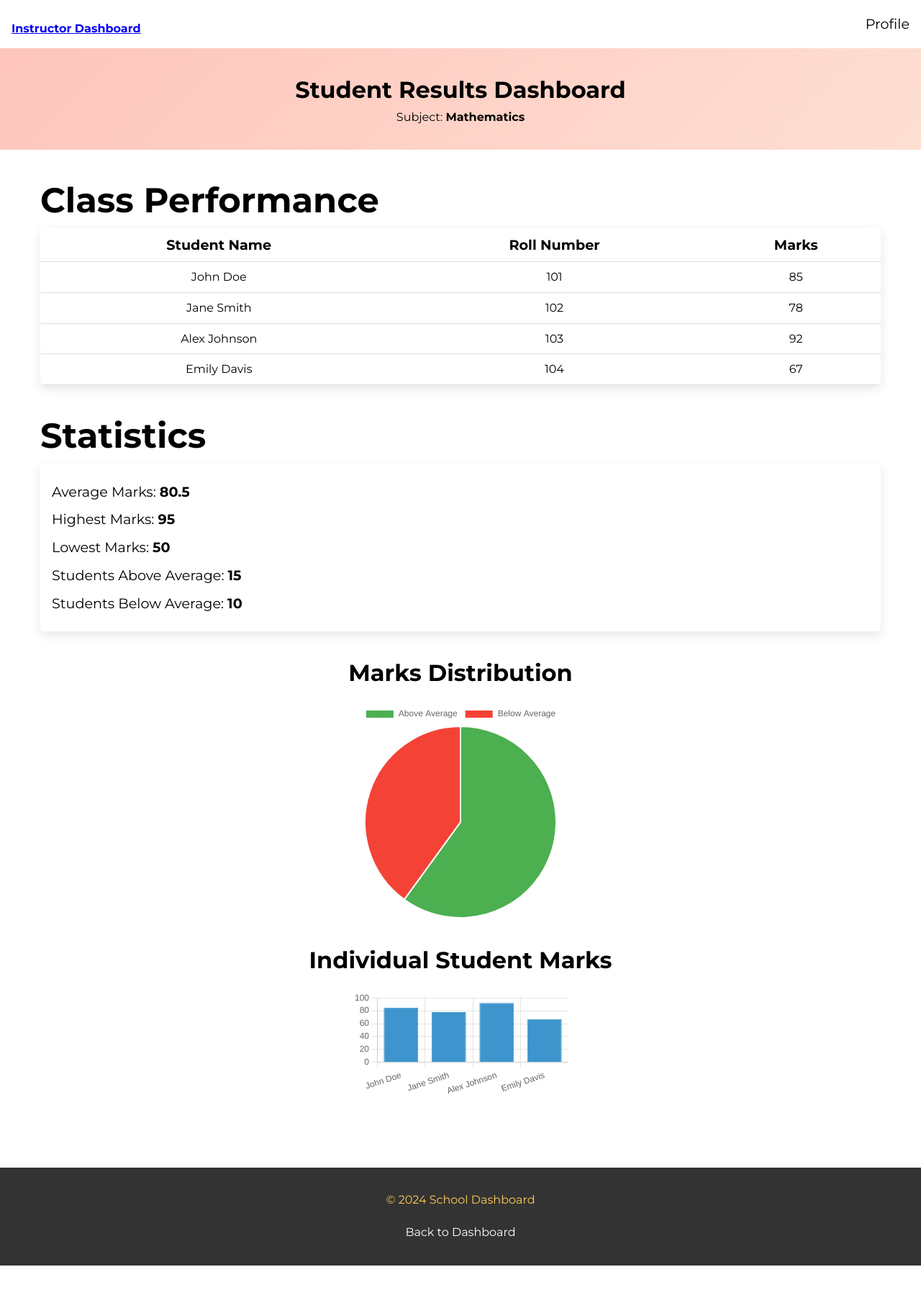
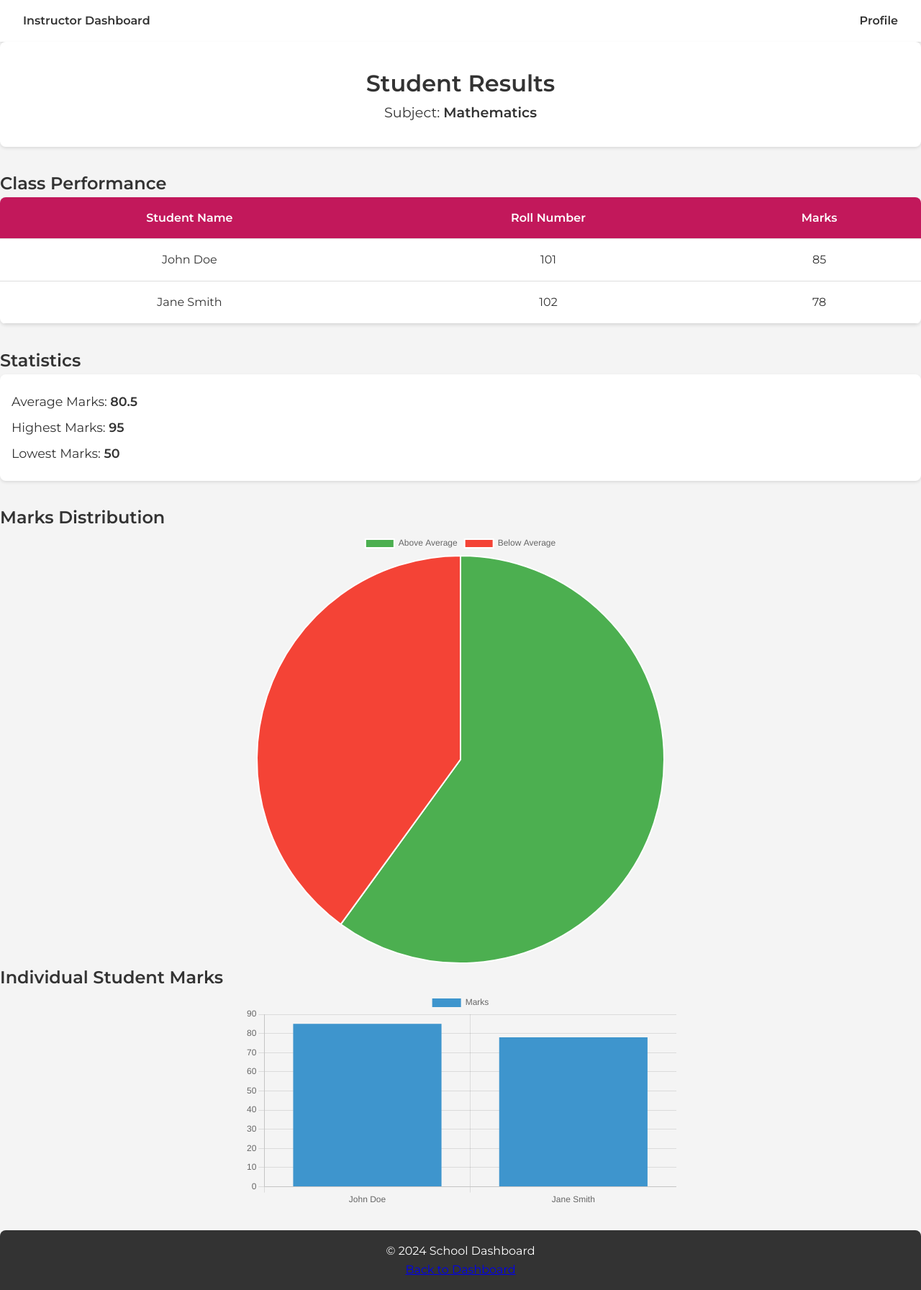
Before and after one commit to nanadotam/kumi_fcln, a PHP site: page /all_results_view.html in a window 1280 px wide. Shown: the whole page at 72% size. Before the commit the page ends 1758 px from the top, so only its background shows below. Run offline with PHP 8.4, Linux system fonts and the light colour scheme.

Commit message:
teacher dashboard

```diff
--- a/all_results_view.html
+++ b/all_results_view.html
@@ -15,21 +15,19 @@
 
 -->
 
-
-
 <!DOCTYPE html>
 <html lang="en">
 <head>
   <meta charset="UTF-8">
   <meta name="viewport" content="width=device-width, initial-scale=1.0">
   <title>Student Results Dashboard</title>
-  <link rel="stylesheet" href="styles/styles.css">
-  <link rel="stylesheet" href="styles/overall_grades_dashboard.css">
+  <link href="https://fonts.googleapis.com/css2?family=Montserrat:wght@400;600&display=swap" rel="stylesheet">
+  <link href="https://cdn.jsdelivr.net/npm/boxicons@2.1.4/css/boxicons.min.css" rel="stylesheet">
+  <link rel="stylesheet" href="styles/all_results_view.css">
   <script src="https://cdn.jsdelivr.net/npm/chart.js"></script>
 </head>
 
 <body>
-
   <!-- Navbar -->
   <nav class="navbar">
     <div class="logo">
@@ -42,7 +40,7 @@
 
   <!-- Dashboard Header -->
   <header class="dashboard-header">
-    <h1>Student Results Dashboard</h1>
+    <h1>Student Results</h1>
     <p>Subject: <strong>Mathematics</strong></p>
   </header>
 
@@ -60,7 +58,6 @@
           </tr>
         </thead>
         <tbody>
-          <!-- Sample Data -->
           <tr>
             <td>John Doe</td>
             <td>101</td>
@@ -71,17 +68,6 @@
             <td>102</td>
             <td>78</td>
           </tr>
-          <tr>
-            <td>Alex Johnson</td>
-            <td>103</td>
-            <td>92</td>
-          </tr>
-          <tr>
-            <td>Emily Davis</td>
-            <td>104</td>
-            <td>67</td>
-          </tr>
-          <!-- Add more rows as needed -->
         </tbody>
       </table>
     </section>
@@ -93,8 +79,6 @@
         <li>Average Marks: <strong>80.5</strong></li>
         <li>Highest Marks: <strong>95</strong></li>
         <li>Lowest Marks: <strong>50</strong></li>
-        <li>Students Above Average: <strong>15</strong></li>
-        <li>Students Below Average: <strong>10</strong></li>
       </ul>
     </section>
 
@@ -102,8 +86,6 @@
     <section class="chart-section">
       <h2>Marks Distribution</h2>
       <canvas id="marksDistributionChart"></canvas>
-
-      <!-- Bar Chart for Individual Student Marks -->
       <h2>Individual Student Marks</h2>
       <canvas id="studentMarksChart"></canvas>
     </section>
@@ -117,58 +99,29 @@
 
   <!-- JavaScript for Charts -->
   <script>
-    // Pie Chart for Marks Distribution
     const ctxPie = document.getElementById('marksDistributionChart').getContext('2d');
-    const marksDistributionChart = new Chart(ctxPie, {
+    new Chart(ctxPie, {
       type: 'pie',
       data: {
         labels: ['Above Average', 'Below Average'],
         datasets: [{
-          data: [15, 10], // Replace with dynamic data as needed
+          data: [15, 10],
           backgroundColor: ['#4caf50', '#f44336'],
         }]
       },
-      options: {
-        responsive: true,
-        plugins: {
-          legend: {
-            position: 'top',
-          },
-        }
-      },
     });
 
-    // Bar Chart for Individual Student Marks
     const ctxBar = document.getElementById('studentMarksChart').getContext('2d');
-    const studentNames = ['John Doe', 'Jane Smith', 'Alex Johnson', 'Emily Davis']; // Replace with dynamic data
-    const studentMarks = [85, 78, 92, 67]; // Replace with dynamic data
-
-    const studentMarksChart = new Chart(ctxBar, {
+    new Chart(ctxBar, {
       type: 'bar',
       data: {
-        labels: studentNames,
+        labels: ['John Doe', 'Jane Smith'],
         datasets: [{
           label: 'Marks',
-          data: studentMarks,
+          data: [85, 78],
           backgroundColor: '#3e95cd',
-          borderColor: '#3e95cd',
-          borderWidth: 1
         }]
       },
-      options: {
-        indexAxis: 'x',
-        scales: {
-          y: {
-            beginAtZero: true,
-            max: 100
-          }
-        },
-        plugins: {
-          legend: {
-            display: false
-          }
-        }
-      }
     });
   </script>
 </body>
--- /dev/null
+++ b/styles/all_results_view.css
@@ -0,0 +1,112 @@
+/* General Reset */
+* {
+  margin: 0;
+  padding: 0;
+  box-sizing: border-box;
+  font-family: 'Montserrat', sans-serif;
+}
+
+body {
+  background-color: #f4f4f4;
+  color: #333;
+  line-height: 1.6;
+}
+
+/* Navbar */
+.navbar {
+  background: #fff;
+  padding: 1rem 2rem;
+  display: flex;
+  justify-content: space-between;
+  align-items: center;
+  box-shadow: 0px 2px 4px rgba(0, 0, 0, 0.1);
+}
+
+.navbar a {
+  text-decoration: none;
+  color: #333;
+  font-weight: 600;
+}
+
+.navbar a:hover {
+  color: #C2185B;
+}
+
+/* Header */
+.dashboard-header {
+  text-align: center;
+  padding: 2rem 1rem;
+  background-color: #fff;
+  box-shadow: 0px 2px 4px rgba(0, 0, 0, 0.1);
+  border-radius: 8px;
+  margin-bottom: 2rem;
+}
+
+.dashboard-header h1 {
+  font-size: 2rem;
+  color: #333;
+}
+
+.dashboard-header p {
+  font-size: 1.2rem;
+}
+
+/* Table */
+.student-info table {
+  width: 100%;
+  margin-bottom: 2rem;
+  border-collapse: collapse;
+  background-color: #fff;
+  border-radius: 8px;
+  box-shadow: 0px 2px 4px rgba(0, 0, 0, 0.1);
+  overflow: hidden;
+}
+
+.student-info th, .student-info td {
+  padding: 1rem;
+  text-align: center;
+  border-bottom: 1px solid #ddd;
+}
+
+.student-info th {
+  background-color: #C2185B;
+  color: #fff;
+}
+
+.student-info td {
+  font-size: 1rem;
+}
+
+/* Statistics */
+.statistics ul {
+  list-style: none;
+  background-color: #fff;
+  padding: 1rem;
+  border-radius: 8px;
+  box-shadow: 0px 2px 4px rgba(0, 0, 0, 0.1);
+}
+
+.statistics li {
+  margin: 0.5rem 0;
+  font-size: 1.1rem;
+}
+
+/* Chart Section */
+.chart-section {
+  margin: 2rem 0;
+}
+
+.chart-section canvas {
+  width: 100%;
+  max-width: 600px;
+  margin: auto;
+}
+
+/* Footer */
+footer {
+  text-align: center;
+  padding: 1rem;
+  background-color: #333;
+  color: #fff;
+  border-radius: 8px 8px 0 0;
+}
--- a/styles/overall_grades_dashboard.css
+++ /dev/null
@@ -1,169 +0,0 @@
-/* General Reset */
-* {
-  margin: 0;
-  padding: 0;
-  box-sizing: border-box;
-  font-family: 'Montserrat', sans-serif;
-}
-
-body {
-  background-color: var(--bg-color-secondary);
-  color: var(--text-color);
-  line-height: 1.6;
-}
-
-/* Navbar */
-.navbar {
-  background: var(--color-light);
-  padding: var(--padding-small) var(--padding-medium);
-  box-shadow: var(--shadow-light);
-  display: flex;
-  justify-content: space-between;
-  align-items: center;
-}
-
-.logo {
-  font-size: var(--h3);
-  font-weight: bold;
-}
-
-.nav-links a {
-  color: var(--text-color);
-  text-decoration: none;
-  font-size: var(--text-medium);
-}
-
-.nav-links a:hover {
-  color: var(--color-accent);
-}
-
-/* Dashboard Header */
-.dashboard-header {
-  text-align: center;
-  padding: var(--padding-large) var(--padding-medium);
-  background-color: var(--bg-color-secondary);
-}
-
-.dashboard-header h1 {
-  font-size: var(--h3);
-  color: var(--text-color);
-}
-
-/* Main Content */
-.content {
-  max-width: 1200px;
-  margin: auto;
-  padding: var(--padding-large) var(--padding-medium);
-}
-
-/* Student Info Table */
-.student-info table {
-  width: 100%;
-  border-collapse: collapse;
-  margin-bottom: var(--gutter-medium);
-  background-color: var(--color-light);
-  box-shadow: var(--shadow-light);
-  border-radius: var(--radius-small);
-  overflow: hidden;
-}
-
-.student-info th, .student-info td {
-  padding: var(--padding-small);
-  border-bottom: 1px solid #ddd;
-}
-
-.student-info th {
-  background-color: var(--bg-color-secondary);
-  font-size: var(--text-medium);
-  font-weight: bold;
-  color: var(--text-color);
-}
-
-.student-info td {
-  text-align: center;
-  font-size: var(--text-small);
-  color: var(--text-color);
-}
-
-/* Statistics Section */
-.statistics ul {
-  list-style-type: none;
-  padding: var(--padding-medium);
-  background-color: var(--color-light);
-  border-radius: var(--radius-small);
-  box-shadow: var(--shadow-light);
-}
-
-.statistics ul li {
-  font-size: var(--text-medium);
-  margin: var(--padding-small) 0;
-}
-
-/* Chart Section */
-.chart-section {
-  padding: var(--padding-large) 0;
-  text-align: center;
-}
-
-.chart-section h2 {
-  margin-bottom: var(--padding-medium);
-  font-size: var(--h3);
-  color: var(--text-color);
-}
-
-.chart-section canvas {
-  max-width: 600px;
-  margin: auto;
-  margin-bottom: var(--padding-large);
-}
-
-/* Button Styles */
-.btn-primary {
-  background-color: var(--color-primary);
-  color: var(--color-light);
-  padding: var(--padding-small) var(--gutter-small);
-  border-radius: var(--radius-large);
-  font-weight: bold;
-  font-size: var(--text-medium);
-  transition: all 0.3s ease-in-out;
-  text-decoration: none;
-  cursor: pointer;
-}
-
-.btn-primary:hover {
-  background-color: var(--color-hover-dark);
-  transform: scale(1.05);
-}
-
-/* Footer */
-footer {
-  background-color: var(--color-dark);
-  color: var(--color-light);
-  text-align: center;
-  padding: var(--gutter-medium);
-}
-
-footer a {
-  color: var(--highlight-color);
-  text-decoration: none;
-}
-
-footer a:hover {
-  color: var(--error-color);
-}
-
-@media (max-width: 768px) {
-  .navbar {
-    flex-direction: column;
-    align-items: center;
-  }
-
-  .content {
-    padding: var(--padding-medium);
-  }
-
-  .student-info table,
-  .chart-section canvas {
-    width: 100%;
-  }
-}
```
Also changed, not shown: styles/teacher_dashboard.css (+34 -5 lines), teacher_dashboard.html (+6 -1 lines).
